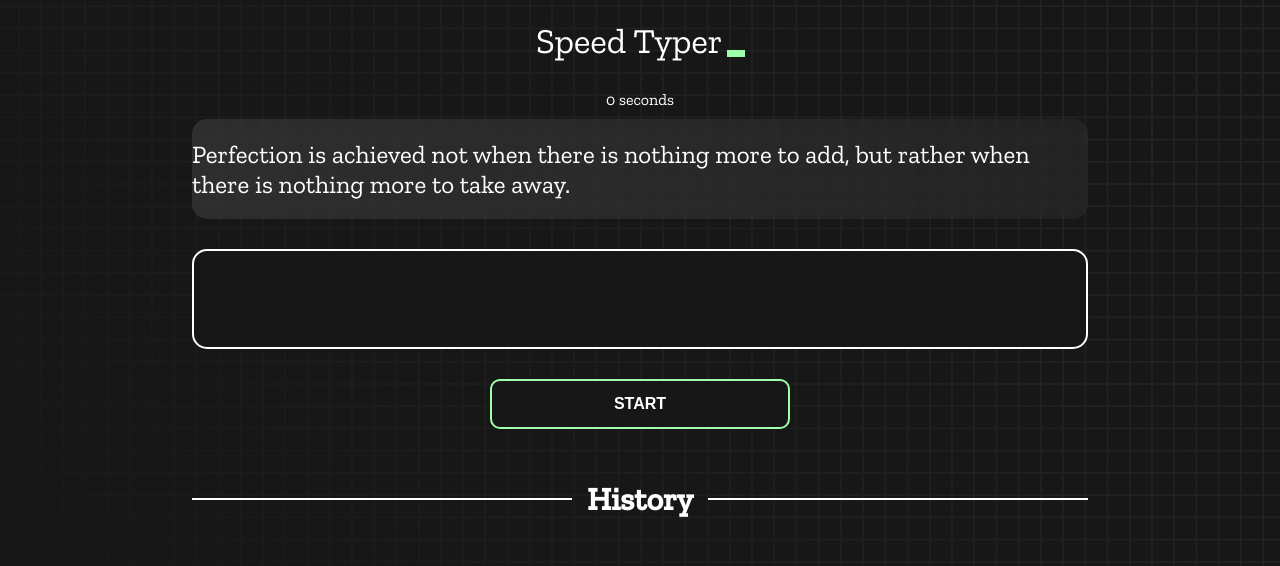
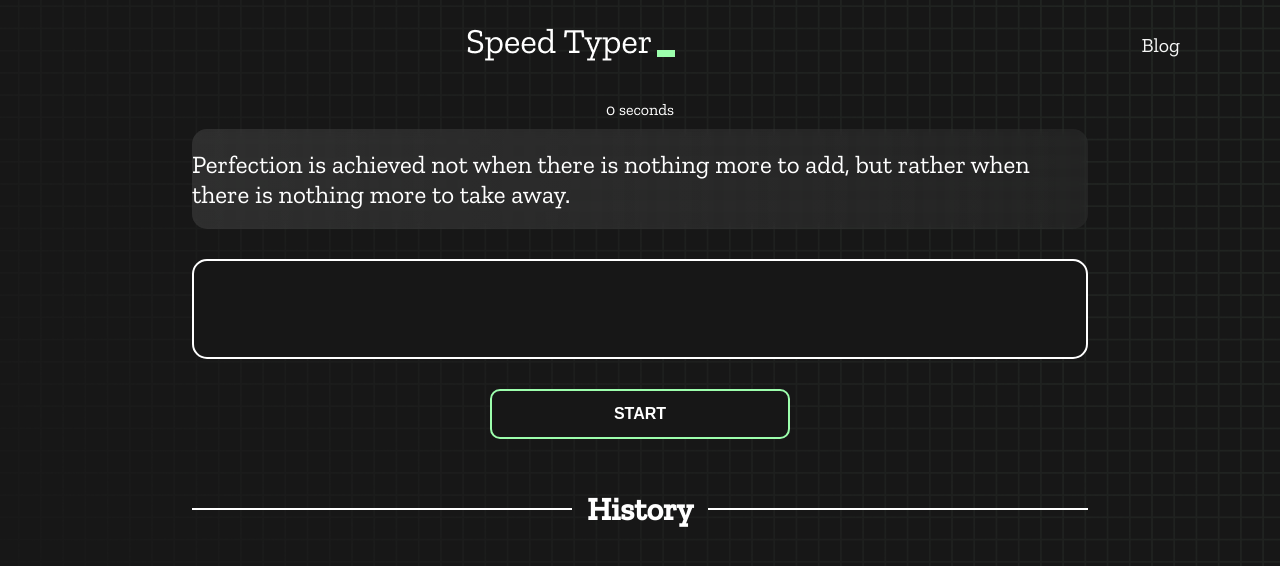
Before and after one commit to Mahmod-Hassan/assigntment-7-type-speed, a plain HTML site: page index.html in a window 1280 px wide. Drawn offline with nearby package versions, Linux system fonts and the light colour scheme.

Commit message:
blog section added

```diff
--- a/index.html
+++ b/index.html
@@ -13,7 +13,11 @@
 </head>
 
 <body>
-  <h1 class="title"><img src="./logo.png" /></h1>
+  <header>
+    <h1 class="title"><img src="./logo.png" /></h1>
+    <a href="blog.html">Blog</a>
+  </header>
+
   <div id="show-time">0 seconds</div>
 
   <div class="box-container">
--- a/styles.css
+++ b/styles.css
@@ -9,6 +9,22 @@ body {
   background-size: cover;
   background-position: left top;
   font-family: "Zilla Slab", serif;
+}
+
+header {
+  display: flex;
+}
+
+header h1 {
+  flex-grow: 2;
+}
+
+header a {
+  text-decoration: none;
+  color: whitesmoke;
+  align-self: center;
+  margin-right: 100px;
+  font-size: 20px;
 }
 
 .box-container {
```
Also changed, not shown: blog.html (+1 -1 lines).
